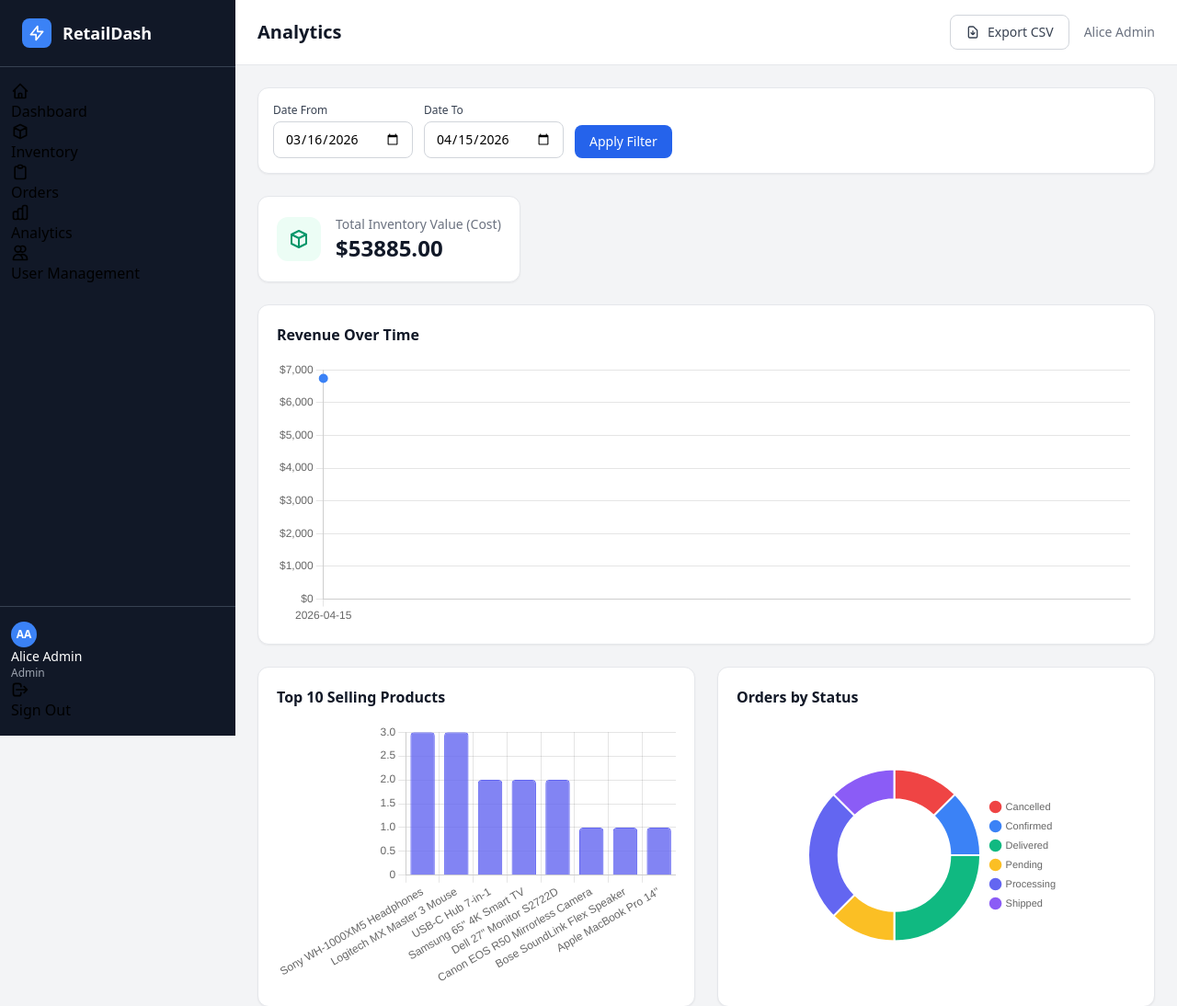
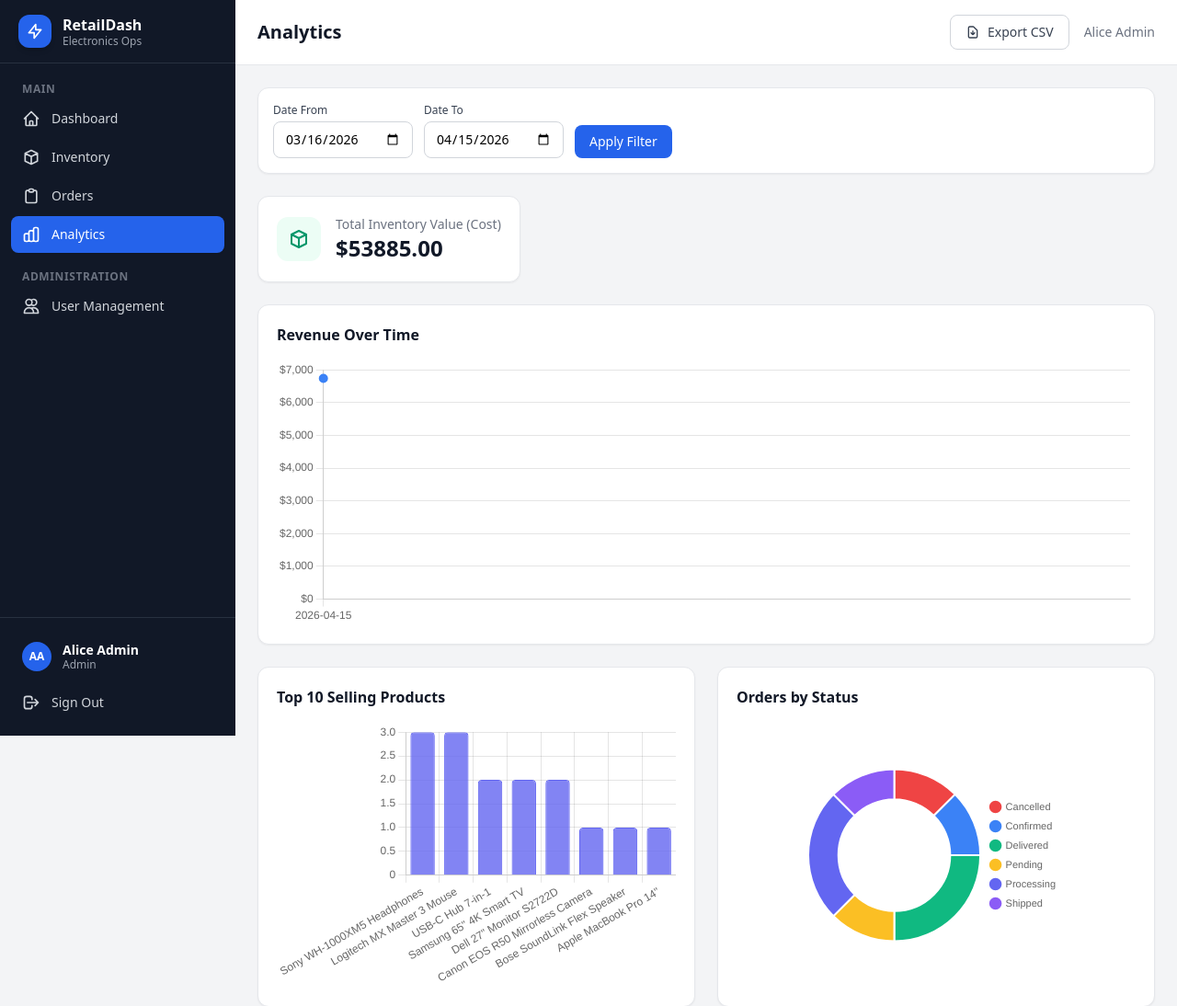
Before and after one commit to ritza-co/django-growthbook, a Django app: page /analytics/ in a window 1280 px wide. Shown: the top 1094 px of the page at 92% size. Run offline with Django 5.2, Linux system fonts and the light colour scheme; a user stored in the database is signed in; data comes from the database, SQL or seed files in the repository; some libraries are stand-ins or nearby versions.

Commit message:
Fix sidebar: use type='text/tailwindcss' for @apply, fix role checks with explicit comparisons, add section labels and active state

```diff
--- a/retail_dashboard/templates/base.html
+++ b/retail_dashboard/templates/base.html
@@ -7,12 +7,19 @@
     <script src="https://cdn.tailwindcss.com"></script>
     <script src="https://cdn.jsdelivr.net/npm/chart.js@4.4.0/dist/chart.umd.min.js"></script>
     <script src="https://unpkg.com/htmx.org@1.9.10/dist/htmx.min.js"></script>
-    <style>
-        [x-cloak] { display: none !important; }
-        .sidebar-link { @apply flex items-center gap-3 px-4 py-2.5 rounded-lg text-sm font-medium transition-colors duration-150; }
-        .sidebar-link:hover { @apply bg-gray-700 text-white; }
-        .sidebar-link.active { @apply bg-blue-600 text-white; }
-        .sidebar-link.inactive { @apply text-gray-300; }
+    <style type="text/tailwindcss">
+        .sidebar-link {
+            @apply flex items-center gap-3 px-3 py-2.5 rounded-lg text-sm font-medium transition-all duration-150 text-gray-300;
+        }
+        .sidebar-link:hover {
+            @apply bg-gray-700/60 text-white;
+        }
+        .sidebar-link.active {
+            @apply bg-blue-600 text-white shadow-sm;
+        }
+        .sidebar-section-label {
+            @apply px-3 mb-1 text-xs font-semibold uppercase tracking-wider text-gray-500;
+        }
     </style>
 </head>
 <body class="h-full">
@@ -20,84 +27,96 @@
 <div class="flex h-full min-h-screen">
     <!-- Sidebar -->
     <aside class="w-64 bg-gray-900 flex flex-col flex-shrink-0 fixed inset-y-0 left-0 z-50">
+
         <!-- Logo -->
-        <div class="flex items-center gap-3 px-6 py-5 border-b border-gray-700">
-            <div class="w-8 h-8 bg-blue-500 rounded-lg flex items-center justify-center">
+        <div class="flex items-center gap-3 px-5 py-4 border-b border-gray-700/60">
+            <div class="w-9 h-9 bg-blue-600 rounded-xl flex items-center justify-center flex-shrink-0 shadow-md">
                 <svg class="w-5 h-5 text-white" fill="none" stroke="currentColor" viewBox="0 0 24 24">
                     <path stroke-linecap="round" stroke-linejoin="round" stroke-width="2" d="M13 10V3L4 14h7v7l9-11h-7z"/>
                 </svg>
             </div>
-            <span class="text-white font-bold text-lg">RetailDash</span>
+            <div>
+                <p class="text-white font-bold text-base leading-tight">RetailDash</p>
+                <p class="text-gray-400 text-xs leading-tight">Electronics Ops</p>
+            </div>
         </div>
 
         <!-- Navigation -->
-        <nav class="flex-1 px-3 py-4 space-y-1 overflow-y-auto">
+        <nav class="flex-1 px-3 py-5 space-y-0.5 overflow-y-auto">
+
+            <p class="sidebar-section-label">Main</p>
+
             <a href="{% url 'core:dashboard' %}"
-               class="sidebar-link {% if request.resolver_match.app_name == 'core' %}active{% else %}inactive{% endif %}">
-                <svg class="w-5 h-5" fill="none" stroke="currentColor" viewBox="0 0 24 24">
+               class="sidebar-link {% if request.resolver_match.app_name == 'core' %}active{% endif %}">
+                <svg class="w-5 h-5 flex-shrink-0" fill="none" stroke="currentColor" viewBox="0 0 24 24">
                     <path stroke-linecap="round" stroke-linejoin="round" stroke-width="2" d="M3 12l2-2m0 0l7-7 7 7M5 10v10a1 1 0 001 1h3m10-11l2 2m-2-2v10a1 1 0 01-1 1h-3m-6 0a1 1 0 001-1v-4a1 1 0 011-1h2a1 1 0 011 1v4a1 1 0 001 1m-6 0h6"/>
                 </svg>
                 Dashboard
             </a>
 
-            {% if user.profile.role in 'admin,manager,staff' %}
+            {% with role=user.profile.role %}
+
+            {% if role == 'admin' or role == 'manager' %}
             <a href="{% url 'inventory:product_list' %}"
-               class="sidebar-link {% if request.resolver_match.app_name == 'inventory' %}active{% else %}inactive{% endif %}">
-                <svg class="w-5 h-5" fill="none" stroke="currentColor" viewBox="0 0 24 24">
+               class="sidebar-link {% if request.resolver_match.app_name == 'inventory' %}active{% endif %}">
+                <svg class="w-5 h-5 flex-shrink-0" fill="none" stroke="currentColor" viewBox="0 0 24 24">
                     <path stroke-linecap="round" stroke-linejoin="round" stroke-width="2" d="M20 7l-8-4-8 4m16 0l-8 4m8-4v10l-8 4m0-10L4 7m8 4v10M4 7v10l8 4"/>
                 </svg>
                 Inventory
             </a>
             {% endif %}
 
-            {% if user.profile.role in 'admin,manager,staff' %}
+            {% if role == 'admin' or role == 'manager' or role == 'staff' %}
             <a href="{% url 'orders:order_list' %}"
-               class="sidebar-link {% if request.resolver_match.app_name == 'orders' %}active{% else %}inactive{% endif %}">
-                <svg class="w-5 h-5" fill="none" stroke="currentColor" viewBox="0 0 24 24">
+               class="sidebar-link {% if request.resolver_match.app_name == 'orders' %}active{% endif %}">
+                <svg class="w-5 h-5 flex-shrink-0" fill="none" stroke="currentColor" viewBox="0 0 24 24">
                     <path stroke-linecap="round" stroke-linejoin="round" stroke-width="2" d="M9 5H7a2 2 0 00-2 2v12a2 2 0 002 2h10a2 2 0 002-2V7a2 2 0 00-2-2h-2M9 5a2 2 0 002 2h2a2 2 0 002-2M9 5a2 2 0 012-2h2a2 2 0 012 2"/>
                 </svg>
                 Orders
             </a>
             {% endif %}
 
-            {% if user.profile.role in 'admin,manager,analyst' %}
+            {% if role == 'admin' or role == 'manager' or role == 'analyst' %}
             <a href="{% url 'analytics:dashboard' %}"
-               class="sidebar-link {% if request.resolver_match.app_name == 'analytics' %}active{% else %}inactive{% endif %}">
-                <svg class="w-5 h-5" fill="none" stroke="currentColor" viewBox="0 0 24 24">
+               class="sidebar-link {% if request.resolver_match.app_name == 'analytics' %}active{% endif %}">
+                <svg class="w-5 h-5 flex-shrink-0" fill="none" stroke="currentColor" viewBox="0 0 24 24">
                     <path stroke-linecap="round" stroke-linejoin="round" stroke-width="2" d="M9 19v-6a2 2 0 00-2-2H5a2 2 0 00-2 2v6a2 2 0 002 2h2a2 2 0 002-2zm0 0V9a2 2 0 012-2h2a2 2 0 012 2v10m-6 0a2 2 0 002 2h2a2 2 0 002-2m0 0V5a2 2 0 012-2h2a2 2 0 012 2v14a2 2 0 01-2 2h-2a2 2 0 01-2-2z"/>
                 </svg>
                 Analytics
             </a>
             {% endif %}
 
-            {% if user.profile.role == 'admin' %}
-            <a href="{% url 'users:user_list' %}"
-               class="sidebar-link {% if request.resolver_match.app_name == 'users' %}active{% else %}inactive{% endif %}">
-                <svg class="w-5 h-5" fill="none" stroke="currentColor" viewBox="0 0 24 24">
-                    <path stroke-linecap="round" stroke-linejoin="round" stroke-width="2" d="M12 4.354a4 4 0 110 5.292M15 21H3v-1a6 6 0 0112 0v1zm0 0h6v-1a6 6 0 00-9-5.197M13 7a4 4 0 11-8 0 4 4 0 018 0z"/>
-                </svg>
-                User Management
-            </a>
+            {% if role == 'admin' %}
+            <div class="pt-4">
+                <p class="sidebar-section-label">Administration</p>
+                <a href="{% url 'users:user_list' %}"
+                   class="sidebar-link {% if request.resolver_match.app_name == 'users' %}active{% endif %}">
+                    <svg class="w-5 h-5 flex-shrink-0" fill="none" stroke="currentColor" viewBox="0 0 24 24">
+                        <path stroke-linecap="round" stroke-linejoin="round" stroke-width="2" d="M12 4.354a4 4 0 110 5.292M15 21H3v-1a6 6 0 0112 0v1zm0 0h6v-1a6 6 0 00-9-5.197M13 7a4 4 0 11-8 0 4 4 0 018 0z"/>
+                    </svg>
+                    User Management
+                </a>
+            </div>
             {% endif %}
+
+            {% endwith %}
         </nav>
 
         <!-- User section at bottom -->
-        <div class="px-3 py-4 border-t border-gray-700">
-            <a href="{% url 'profile:view' %}"
-               class="sidebar-link inactive mb-1">
-                <div class="w-7 h-7 bg-blue-500 rounded-full flex items-center justify-center text-white text-xs font-bold">
+        <div class="px-3 py-4 border-t border-gray-700/60 space-y-1">
+            <a href="{% url 'profile:view' %}" class="sidebar-link">
+                <div class="w-8 h-8 bg-blue-600 rounded-full flex items-center justify-center text-white text-xs font-bold flex-shrink-0">
                     {{ user.first_name|first|upper }}{{ user.last_name|first|upper }}
                 </div>
                 <div class="flex-1 min-w-0">
-                    <p class="text-sm font-medium text-white truncate">{{ user.get_full_name|default:user.username }}</p>
-                    <p class="text-xs text-gray-400 capitalize">{{ user.profile.role }}</p>
+                    <p class="text-sm font-semibold text-white truncate leading-tight">{{ user.get_full_name|default:user.username }}</p>
+                    <p class="text-xs text-gray-400 capitalize leading-tight">{{ user.profile.role }}</p>
                 </div>
             </a>
             <form method="post" action="{% url 'accounts:logout' %}">
                 {% csrf_token %}
-                <button type="submit"
-                        class="sidebar-link inactive w-full text-left">
-                    <svg class="w-5 h-5" fill="none" stroke="currentColor" viewBox="0 0 24 24">
+                <button type="submit" class="sidebar-link w-full text-left">
+                    <svg class="w-5 h-5 flex-shrink-0" fill="none" stroke="currentColor" viewBox="0 0 24 24">
                         <path stroke-linecap="round" stroke-linejoin="round" stroke-width="2" d="M17 16l4-4m0 0l-4-4m4 4H7m6 4v1a3 3 0 01-3 3H6a3 3 0 01-3-3V7a3 3 0 013-3h4a3 3 0 013 3v1"/>
                     </svg>
                     Sign Out
```
